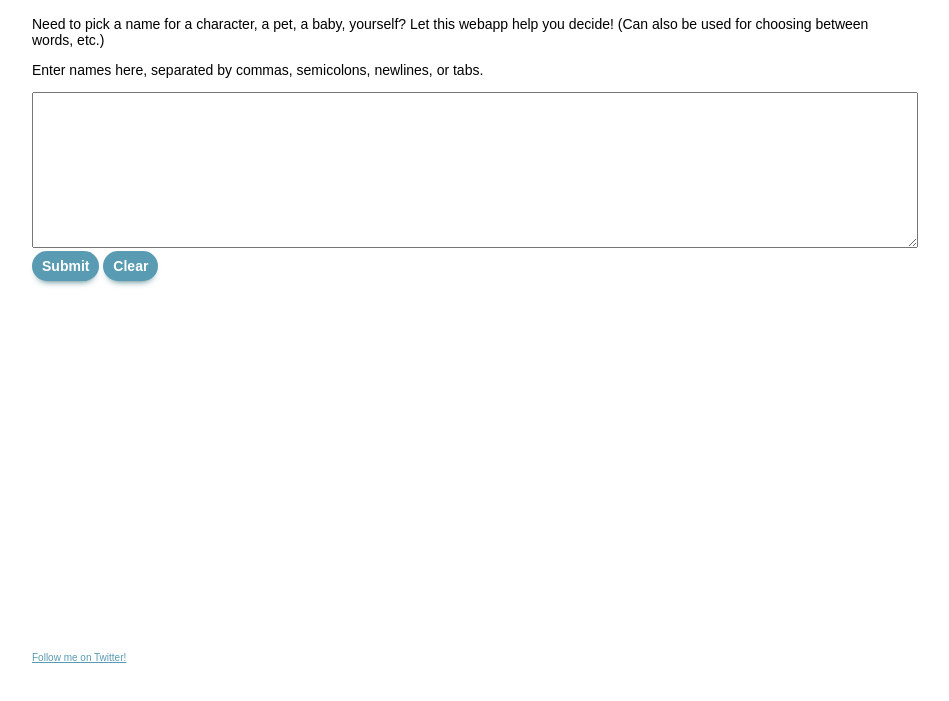
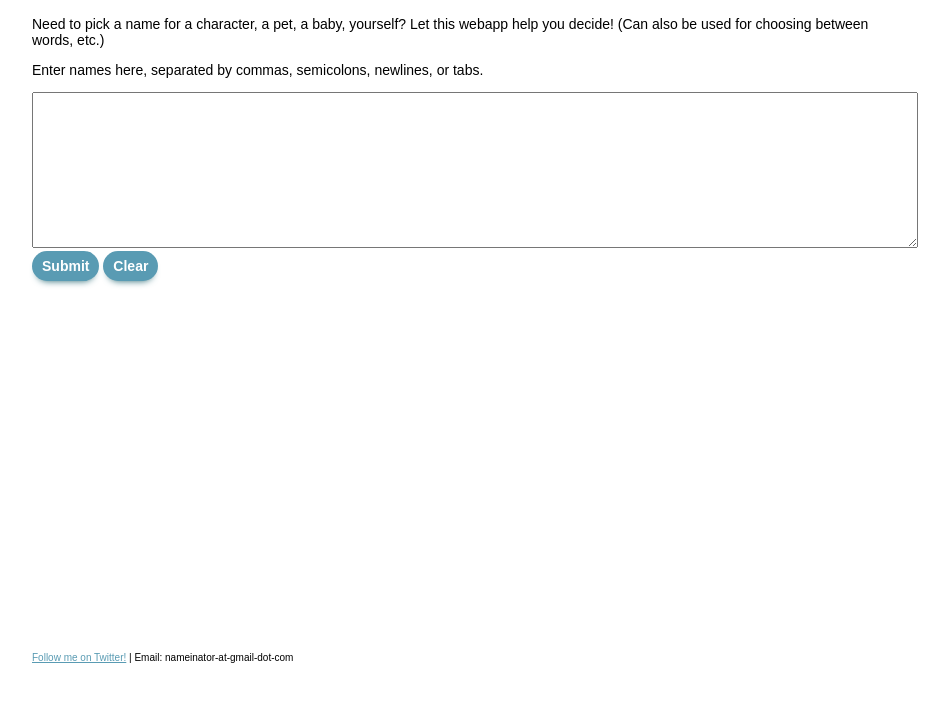
Before and after one commit to whatthephoton/whatthephoton.github.io, a plain HTML site: page index.html in a window 1280 px wide. Shown: the part 87-788 px from the top of the page, without its empty margins (168-1117 px from the left). Drawn offline with nearby package versions, Linux system fonts and the light colour scheme.

Commit message:
Update index.html

```diff
--- a/index.html
+++ b/index.html
@@ -33,7 +33,7 @@
     <button id='neither'>Neither</button> -->
   </div>
   <div class='footer'>
-    <p> <a href='https://twitter.com/transtacular'>Follow me on Twitter!</a> </p>
+    <p> <a href='https://twitter.com/transtacular'>Follow me on Twitter!</a> | Email: nameinator-at-gmail-dot-com</p>
   </div>
 
 </html>
```
